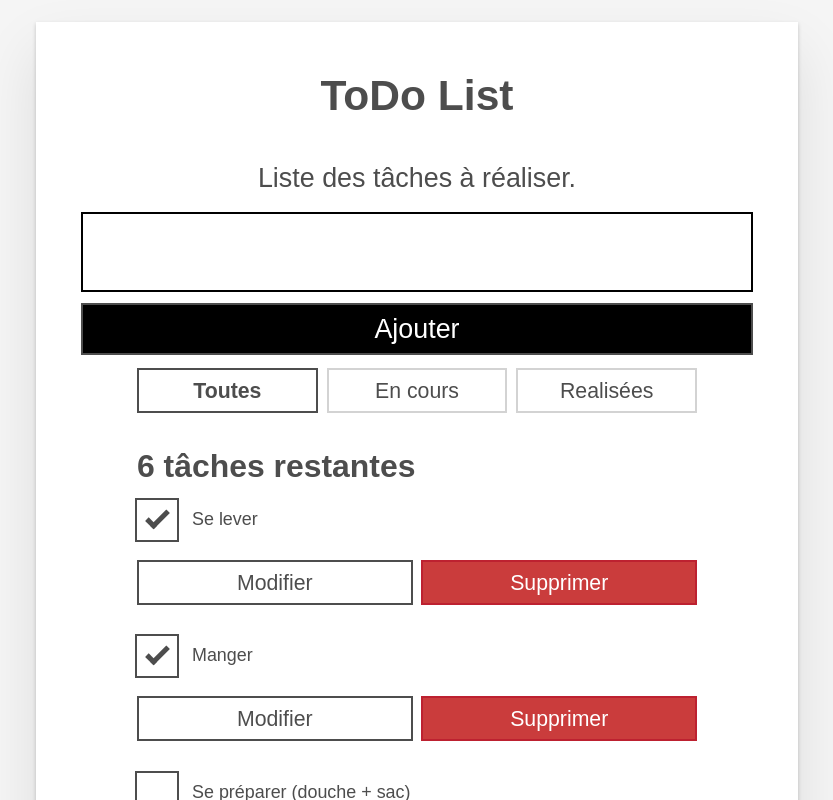
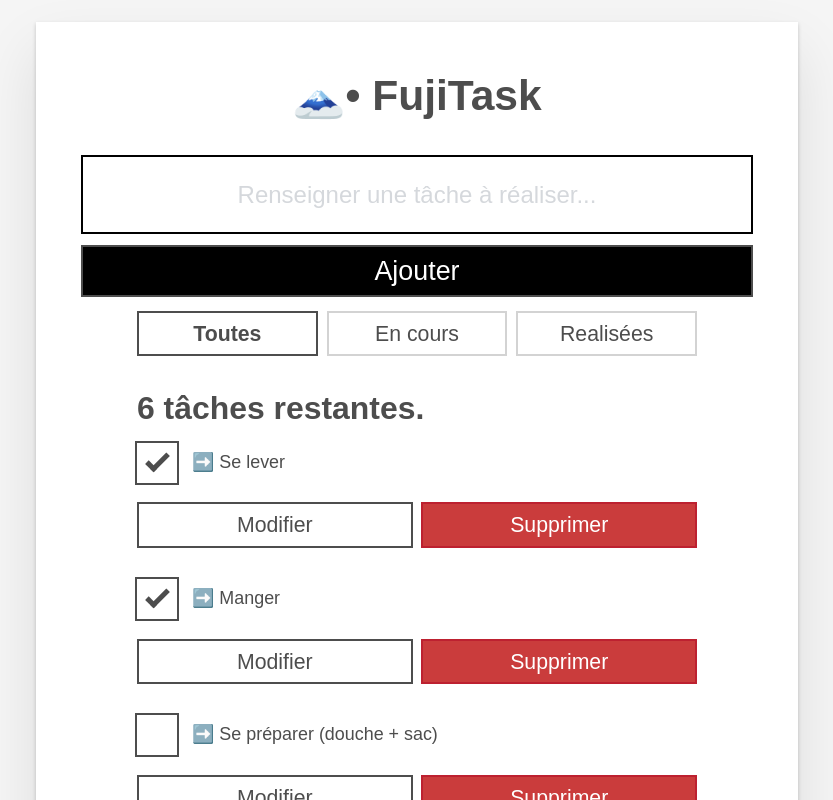
Before and after one commit to MDS-qualite-test/todo-app, a React (Create React App) app: page / in a window 1280 px wide. Shown: the top 800 px of the page, without its empty margins (223-1056 px from the left). Built offline with nearby package versions, Linux system fonts and the light colour scheme.

Commit message:
new file:   public/fujitask-logo.ico 	modified:   public/index.html 	modified:   src/App.js 	modified:   src/components/filtres.js 	modified:   src/components/form.js 	modified:   src/components/todo.js 	modified:   src/index.css

```diff
--- a/public/index.html
+++ b/public/index.html
@@ -2,7 +2,7 @@
 <html lang="en">
   <head>
     <meta charset="utf-8" />
-    <link rel="icon" href="%PUBLIC_URL%/favicon.ico" />
+    <link rel="icon" href="%PUBLIC_URL%/fujitask-logo.ico" />
     <meta nom="viewport" content="width=device-width, initial-scale=1" />
     <meta nom="theme-color" content="#000000" />
     <meta
@@ -24,7 +24,7 @@
       work correctly both with client-side routing and a non-root public URL.
       Learn how to configure a non-root public URL by running `npm run build`.
     -->
-    <title>React App</title>
+    <title>&bull; FujiTask</title>
   </head>
   <body>
     <noscript>You need to enable JavaScript to run this app.</noscript>
--- a/src/App.js
+++ b/src/App.js
@@ -1,4 +1,4 @@
-import { useState, useRef, useEffect } from "react";
+import { useState, useRef } from "react";
 import { nanoid } from "nanoid";
 
 import Formulaire from "./components/form";
@@ -34,7 +34,7 @@ function App(props) {
   ));
 
   const motsTaches =
-    listeTaches.length !== 1 ? "tâches restantes" : "tâche restante";
+    listeTaches.length !== 1 ? "tâches restantes." : "tâche restante.";
   const texteHeader = `${listeTaches.length} ${motsTaches}`;
 
   function ajtTache(nom) {
@@ -71,7 +71,7 @@ function App(props) {
 
   return (
     <div className="todoapp stack-large">
-      <h1>ToDo List</h1>
+      <h1>&#128507;&bull; FujiTask</h1>
       <Formulaire ajtTache={ajtTache} />
       <div className="filters btn-group stack-exception">
         {filtrerListe}
@@ -80,7 +80,6 @@ function App(props) {
         {texteHeader}
       </h2>
       <ul
-        role="list"
         className="todo-list stack-large stack-exception"
         aria-labelledby="list-heading">
         {listeTaches}
--- a/src/components/filtres.js
+++ b/src/components/filtres.js
@@ -6,10 +6,9 @@ function Filtres(props) {
         type="button"
         className="btn toggle-btn"
         aria-pressed={props.isPressed}
-        onClick={() => props.setFilter(props.nom)}>
-        <span className="visually-hidden">Show </span>
+        onClick={() => props.setFilter(props.nom)}
+        title="Filtrer les tâches">
         <span>{props.nom}</span>
-        <span className="visually-hidden"> taches</span>
       </button>
     );
   }
--- a/src/components/form.js
+++ b/src/components/form.js
@@ -15,11 +15,9 @@ function Formulaire(props) {
 
     return (
         <form onSubmit={handleSubmit}>
-            <h2 className="label-wrapper">
-                <label htmlFor="new-todo-input" className="label__lg">Liste des tâches à réaliser.</label>
-            </h2>
-            <input type="text" id="new-todo-input" className="input input__lg" nom="text" autoComplete="off" value={nom} onChange={handleChange} />
-            <button type="submit" className="btn btn__primary btn__lg">Ajouter</button>
+            <input type="text" id="new-todo-input" className="input input__lg" nom="text" autoComplete="off" value={nom}
+            onChange={handleChange} placeholder="Renseigner une tâche à réaliser..."/>
+            <button type="submit" className="btn btn__primary btn__lg" title="Ajouter la tâche">Ajouter</button>
         </form>
     );
 }
--- a/src/components/todo.js
+++ b/src/components/todo.js
@@ -53,7 +53,7 @@ export default function Todo(props) {
             <div className="c-cb">
                 <input id={props.id} type="checkbox" defaultChecked={props.completed} onChange={() => props.majTacheCompletee(props.id)} />
                 <label className="todo-label" htmlFor={props.id}>
-                    {props.nom}
+                    &#10145;&#65039; {props.nom}
                 </label>
             </div>
             <div className="btn-group">
--- a/src/index.css
+++ b/src/index.css
@@ -34,6 +34,12 @@ button, input, optgroup, select, textarea {
 
 button, input {
   overflow: visible;
+}
+
+::placeholder {
+  text-align: center;
+  color: #D5D8DC;
+  font-size: 24px;
 }
 
 body {
```
Also changed, not shown: 1 other file (tests, documents, lock files or other folders).
